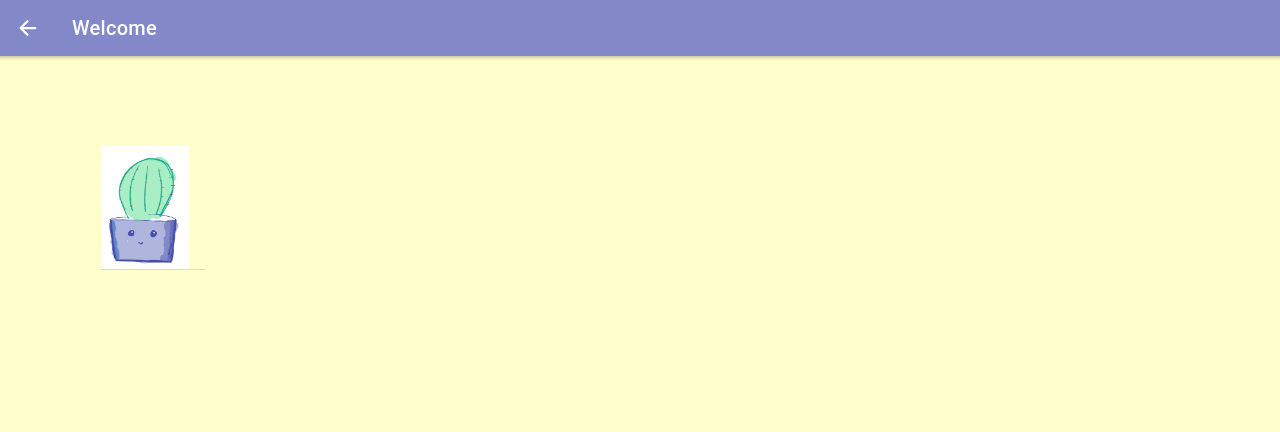
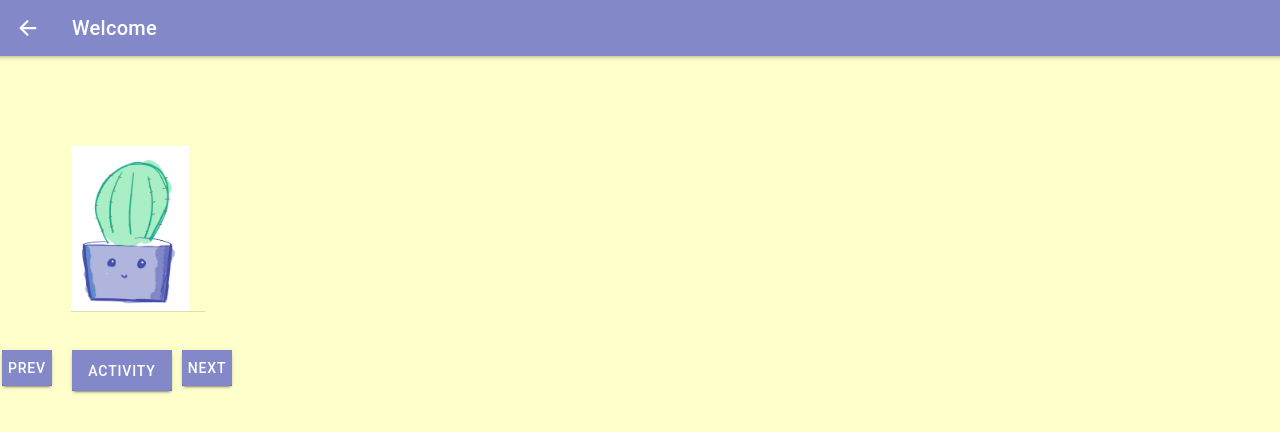
Before and after one commit to mgnorman239/INF-134-PlantyApp, a React (Create React App) app in the folder plantyApp/: page /welcome in a window 1280 px wide. Shown: the top 432 px of the page. Built offline with nearby package versions, Linux system fonts and the light colour scheme.

Commit message:
edit buttons in welcome page

```diff
--- a/plantyApp/src/pages/LogIn.css
+++ b/plantyApp/src/pages/LogIn.css
@@ -1,7 +1,5 @@
 
-ion-content{
-  --ion-background-color:  #ffffcc  ;
-}
+
 /* Input icons */
 .input-line-icon {
     position: absolute;
--- a/plantyApp/src/pages/Welcome.css
+++ b/plantyApp/src/pages/Welcome.css
@@ -4,8 +4,39 @@ ion-content{
 
 .center-plant{
     position: absolute;
-    width: 120px;
-    height: 150px;
-    left: 85px;
+    width: 150px;
+    height: 180px;
+    left: 55px;
     top: 90px;
 }
+.left{
+    left:20px;
+}
+
+.Actuvity-button{
+    position: absolute;
+    width: 100px;
+    height: 41px;
+    left: 70px;
+    top: 290px;
+    background: #8388C8;
+}
+.previous{
+    position: absolute;
+    width: 50px;
+    left: 0px;
+    top: 290px;
+    background: #8388C8;
+}
+
+.next{
+    position: absolute;
+    width: 50px;
+    left: 180px;
+    top: 290px;
+    background: #8388C8;
+}
+.left{
+    position: absolute;
+    left:0px;
+}
--- a/plantyApp/src/pages/Welcome.tsx
+++ b/plantyApp/src/pages/Welcome.tsx
@@ -1,9 +1,11 @@
 import React ,{ Component }from 'react';
 import { IonContent, IonHeader, IonPage, IonInput, IonItem, IonButton, IonIcon, IonToolbar, IonTitle, IonButtons, IonBackButton, IonText } from '@ionic/react';
-import { mail, lockClosed, arrowBack} from 'ionicons/icons';
+import { mail, lockClosed, arrowBack, construct} from 'ionicons/icons';
 import "./Welcome.css"
+import { SSL_OP_CIPHER_SERVER_PREFERENCE } from 'constants';
 
-const Welcome: React.FC = () => {
+const Welcome: React.FC=()=> {
+
     return (
         <IonPage>
         <IonHeader>
@@ -15,11 +17,18 @@ const Welcome: React.FC = () => {
             </IonToolbar>
         </IonHeader>
         <IonContent>
-        <IonItem class="center-plant">
+
+                <IonItem class="center-plant">
                     <img src={require("./images/Planty.jpg")} alt="Planty the Self-Care Plant"></img>
                 </IonItem>
+        <IonButton class = "previous" color= "#8388C8"> Prev</IonButton>
+        <IonButton class = "Actuvity-button" color="#8388C8">Activity</IonButton>
+        <IonButton class = "next" color= "#8388C8"> next</IonButton>
         </IonContent>
         </IonPage>
+
     )
+
 }
+
 export default Welcome;
```
Also changed, not shown: plantyApp/src/pages/images/flowers.jpg (added), plantyApp/src/pages/images/sunflower.jpg (added).
